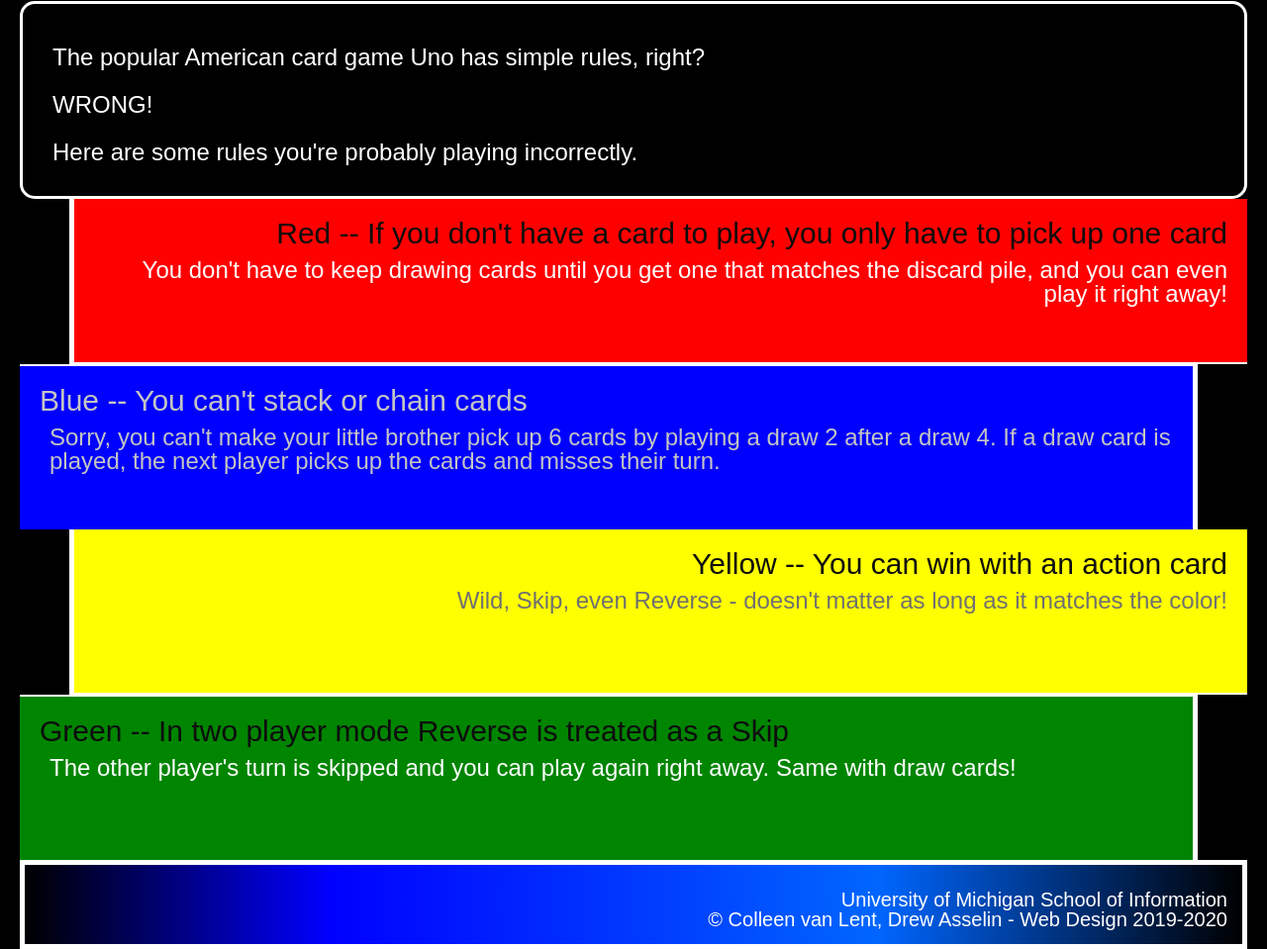
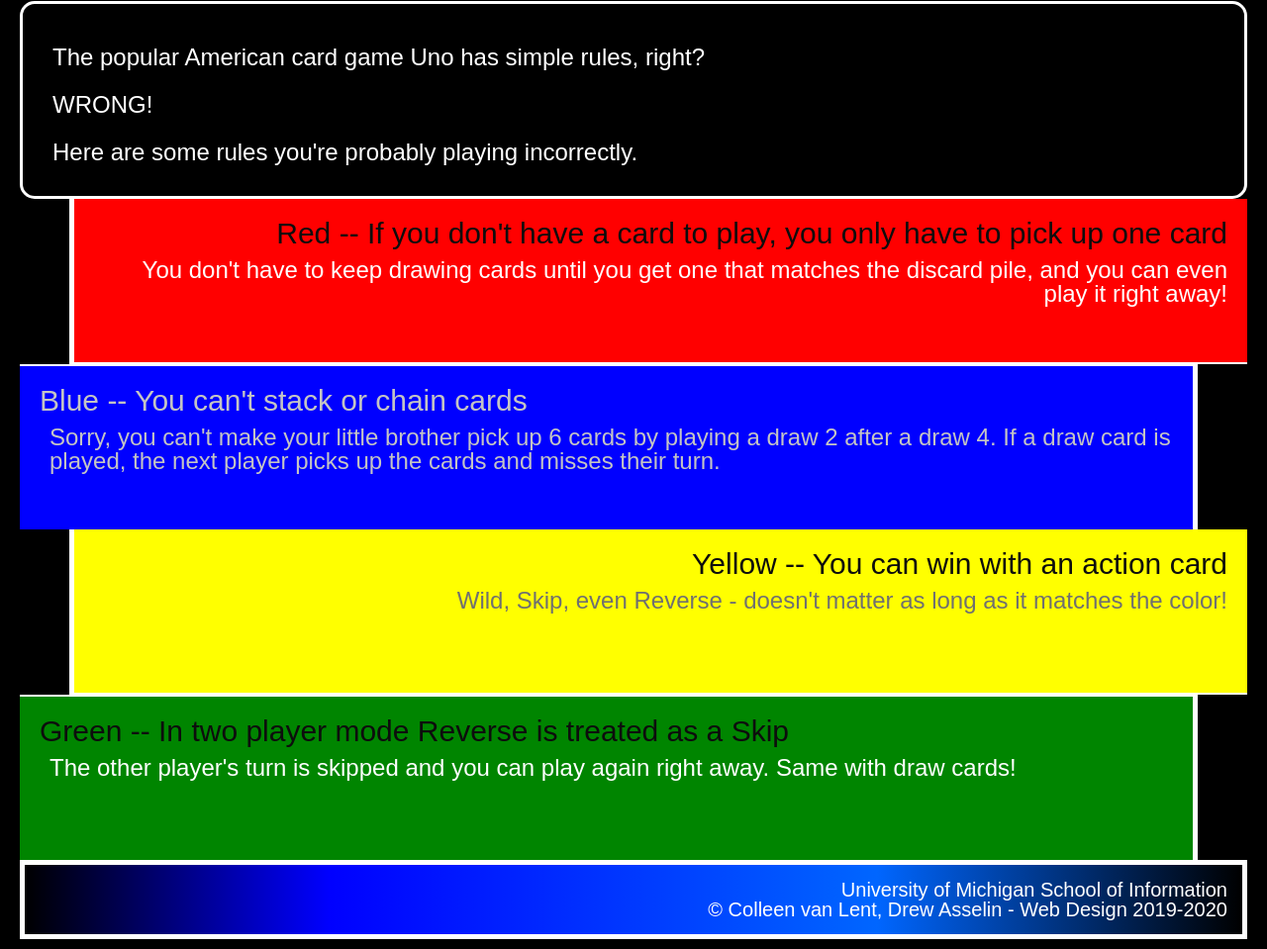
Before and after one commit to semuak/hw2-2024, a plain HTML site: page index.html in a window 1280 px wide. Shown: the part 327-1286 px from the top of the page at 99% size. Drawn offline with Linux system fonts and the light colour scheme.

Commit message:
Update style.css

```diff
--- a/css/style.css
+++ b/css/style.css
@@ -82,10 +82,10 @@ div.green{
 footer{
     border: 5px #ffffff solid;
     background: linear-gradient(90deg, #000000 0%, #0000ff 25%, #0066ff 70%, #000000 100%);
-    padding: 15px 15px 15px 0;
 }
 
 footer p{
     font-size: 20px;
     text-align: right;
+        padding: 15px 15px 15px 0;
 }
```
